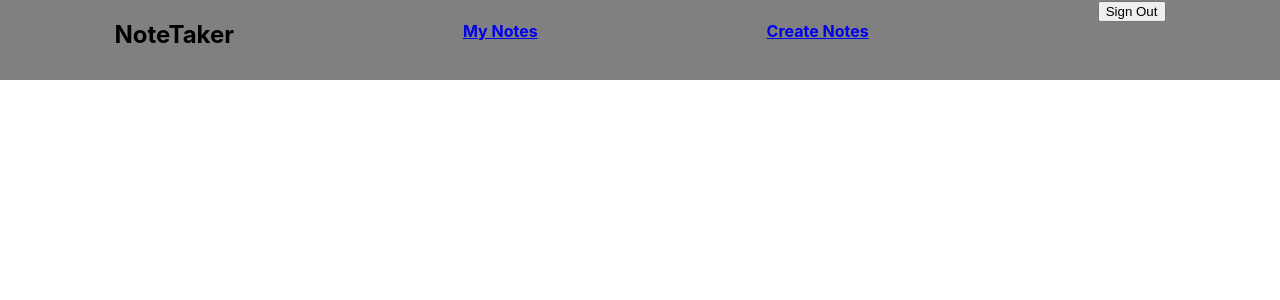
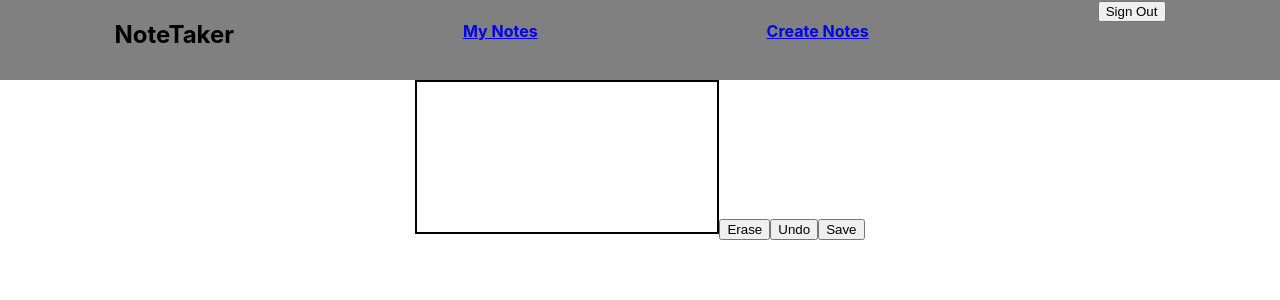
Before and after one commit to ehrenbraun/NoteTaker, a React (Create React App) app in the folder MyNotes/: page /editNotes/1 in a window 1280 px wide. Shown: the top 300 px of the page. Built offline with nearby package versions, Linux system fonts and the light colour scheme; no server answers; the database is empty; sample sign-in values are in the browser's storage.

Commit message:
Separated canvas into Writing.js. Writing now loads data from firestore, undoes actions, erases, and stores info to firestore

```diff
--- a/MyNotes/src/components/NoteEditor.js
+++ b/MyNotes/src/components/NoteEditor.js
@@ -1,4 +1,5 @@
 import React from 'react';
+import Writing from './Writing';
 import NavBar from './NavBar';
 
 // Assistance:
@@ -7,58 +8,11 @@ import NavBar from './NavBar';
 // this helped with getting the canvas drawing started
 
 const NoteEditor = ({match}) => {
-    const canvasRef = React.useRef(null);
-    const [mouseDown, updateMouse] = React.useState(false);
-    const [mouseLocation, updateLocation] = React.useState({x: 0, y: 0});
-    const [trace, updateTrace] = React.useState([]);
-    const [traces, updateTraces] = React.useState([]);
 
-    const updateMouseState = event => {
-        var source = event.nativeEvent.type;
-        if(source == "mousedown"){
-            updateMouse(true);
-        } else {
-            updateMouse(false);
-            if(trace.length != 0){
-                var updatedTraces = traces.slice();
-                updatedTraces.push(trace);
-                updateTraces(updatedTraces);
-                updateTrace([]);
-            }
-        }
-    }
-
-    const drawLine = (context, rect, x1, y1, x2, y2) => {
-            context.beginPath();
-            context.strokeStyle = 'black';
-            context.lineWidth = 1;
-            context.moveTo(x1, y1);
-            context.lineTo(x2 - rect.left, y2 - rect.top);
-            context.stroke();
-            context.closePath();
-    }
-    const draw = event => {
-        const canvas = canvasRef.current;
-        const rect = canvas.getBoundingClientRect();
-        const ctx = canvas.getContext('2d');
-        if(mouseDown){
-            var updatedTrace = trace.slice();
-            updatedTrace.push(mouseLocation);
-            updateTrace(updatedTrace);
-            drawLine(ctx, rect, mouseLocation.x, mouseLocation.y, event.clientX, event.clientY);
-
-        }
-        updateLocation({x: event.clientX - rect.left, y: event.clientY - rect.top});
-    }
     return (
         <div>
             <NavBar></NavBar>
-            <canvas ref={canvasRef}
-                onMouseMove={draw}
-                onMouseLeave={updateMouseState}
-                onMouseDown={updateMouseState}
-                onMouseUp={updateMouseState}>
-            </canvas>
+            <Writing docId={match.params.note}></Writing>
         </div>
     )
 }
--- /dev/null
+++ b/MyNotes/src/components/Writing.js
@@ -0,0 +1,148 @@
+import React from 'react';
+import firebase from './Firebase/firebase';
+
+// Assistance:
+
+// https://developer.mozilla.org/en-US/docs/Web/API/Element/mousemove_event
+// this helped with getting the canvas drawing started
+
+const Writing = (props) => {
+    const canvasRef = React.useRef(null);
+    const [oldImage, initializeImage] = React.useState(null);
+    const [mouseDown, updateMouse] = React.useState(false);
+    const [mouseLocation, updateLocation] = React.useState({x: 0, y: 0});
+    const [trace, updateTrace] = React.useState([]);
+    const [traces, updateTraces] = React.useState([]);
+    const [traceStates, updateTraceStates] = React.useState([]);
+    const [drawState, updateDrawState] = React.useState(true);
+
+    React.useEffect(() => {
+        loadWritten();
+        return function cleanup() {
+
+        }
+    }, [])
+
+    const email = firebase.auth.currentUser.email;
+    const userRef = firebase.firestore.collection("users").doc(email);
+    const docRef = userRef.collection("myNotes").doc(props.docId);
+
+    const undoTrace = () => {
+        if(traces.length > -1){
+            let updatedTraceStates = traceStates.slice();
+            updatedTraceStates.pop();
+            updateTraceStates(updatedTraceStates);
+            let updatedTraces = traces.slice();
+            updatedTraces.pop();
+            updateTraces(updatedTraces);
+            redraw(updatedTraces);
+        }
+    }
+    const loadWritten = async () => {
+        const canvas = canvasRef.current;
+        const ctx = canvas.getContext('2d');
+        var imageData = ctx.getImageData(0, 0, canvas.width, canvas.height);
+        const data = imageData.data;
+        await docRef.get().then(doc => {
+            let pixels = doc.data().written;
+            pixels.map(pixel => {
+                data[pixel] = 255;
+            })
+        })
+        ctx.putImageData(imageData, 0, 0);
+        initializeImage(imageData);
+    }
+    const updateMouseState = event => {
+        var source = event.nativeEvent.type;
+        if(source == "mousedown"){
+            updateMouse(true);
+        } else {
+            updateMouse(false);
+            if(trace.length != 0){
+                let updatedTraceStates = traceStates.slice();
+                updatedTraceStates.push(drawState);
+                updateTraceStates(updatedTraceStates);
+                let updatedTraces = traces.slice();
+                updatedTraces.push(trace);
+                updateTraces(updatedTraces);
+                updateTrace([]);
+            }
+        }
+    }
+
+    const updateDrawingState = () => {
+        updateDrawState(!drawState);
+    }
+
+    const draw = event => {
+        const canvas = canvasRef.current;
+        const rect = canvas.getBoundingClientRect();
+        const ctx = canvas.getContext('2d');
+        if(mouseDown){
+            var updatedTrace = trace.slice();
+            updatedTrace.push(mouseLocation);
+            updateTrace(updatedTrace);
+            drawLine(ctx, drawState ? "black" : "white", mouseLocation.x, mouseLocation.y, event.clientX - rect.left, event.clientY - rect.top);
+
+        }
+        updateLocation({x: event.clientX - rect.left, y: event.clientY - rect.top});
+    }
+
+    const redraw = (updatedTraces) => {
+        const canvas = canvasRef.current;
+        const ctx = canvas.getContext('2d');
+        const rect = canvas.getBoundingClientRect();
+        ctx.clearRect(0 - rect.left, 0 - rect.top, canvas.width * 2, canvas.height * 2);
+        ctx.putImageData(oldImage, 0, 0);
+        for(let numTraces = 0; numTraces < updatedTraces.length; numTraces++){
+            let currentTrace = traces[numTraces];
+            let currentDrawingState = traceStates[numTraces];
+            for(let numPoints = 0; numPoints < currentTrace.length - 1; numPoints++){
+                let point1 = currentTrace[numPoints];
+                let point2 = currentTrace[numPoints + 1];
+                drawLine(ctx, currentDrawingState ? "black" : "white", point1.x, point1.y, point2.x, point2.y);
+            }
+        }
+
+    }
+
+    const drawLine = (context, color, x1, y1, x2, y2) => {
+            context.beginPath();
+            context.strokeStyle = color;
+            context.lineWidth = drawState ? 2 : 7;
+            context.moveTo(x1, y1);
+            context.lineTo(x2, y2);
+            context.stroke();
+            context.closePath();
+    }
+
+    const saveData = () => {
+        var usedPixels = []
+        const canvas = canvasRef.current;
+        const ctx = canvas.getContext('2d');
+        const imageData = ctx.getImageData(0, 0, canvas.width, canvas.height).data;
+        for(let pixel = 3; pixel < imageData.length; pixel += 4){
+            let currentColor = imageData[pixel - 1];
+            let currentAlpha = imageData[pixel];
+            if(currentAlpha !== 0 && currentColor === 0){
+                usedPixels.push(pixel)
+            }
+        }
+        docRef.update({written: usedPixels});
+    }
+    return (
+        <div>
+            <canvas style={{border: '2px solid black'}} ref={canvasRef}
+                onMouseMove={draw}
+                onMouseLeave={updateMouseState}
+                onMouseDown={updateMouseState}
+                onMouseUp={updateMouseState}>
+            </canvas>
+            <button onClick={updateDrawingState}>{drawState ? "Erase" : "Draw"}</button>
+            <button onClick={undoTrace}>Undo</button>
+            <button onClick={saveData}>Save</button>
+        </div>
+    )
+}
+
+export default Writing;
```
